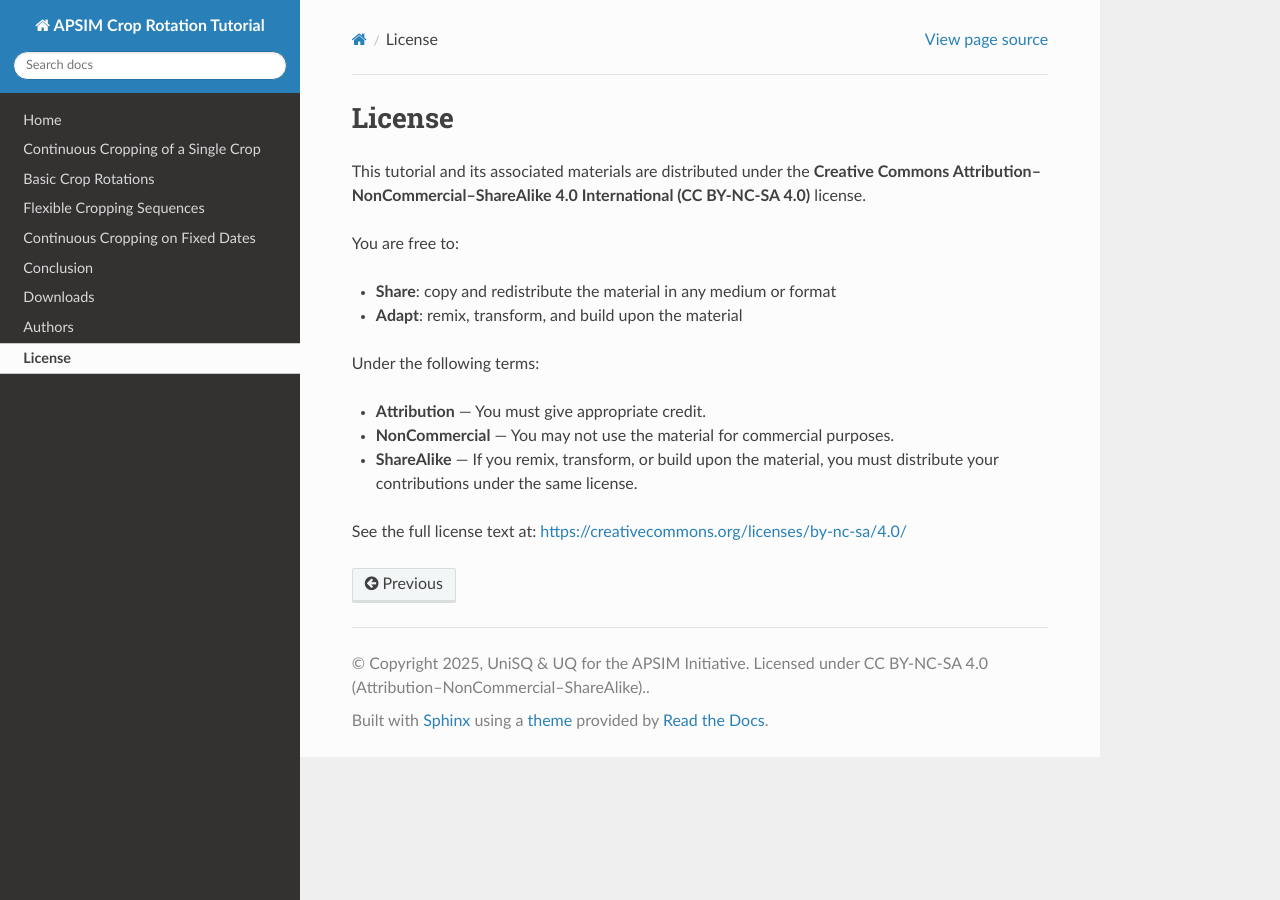
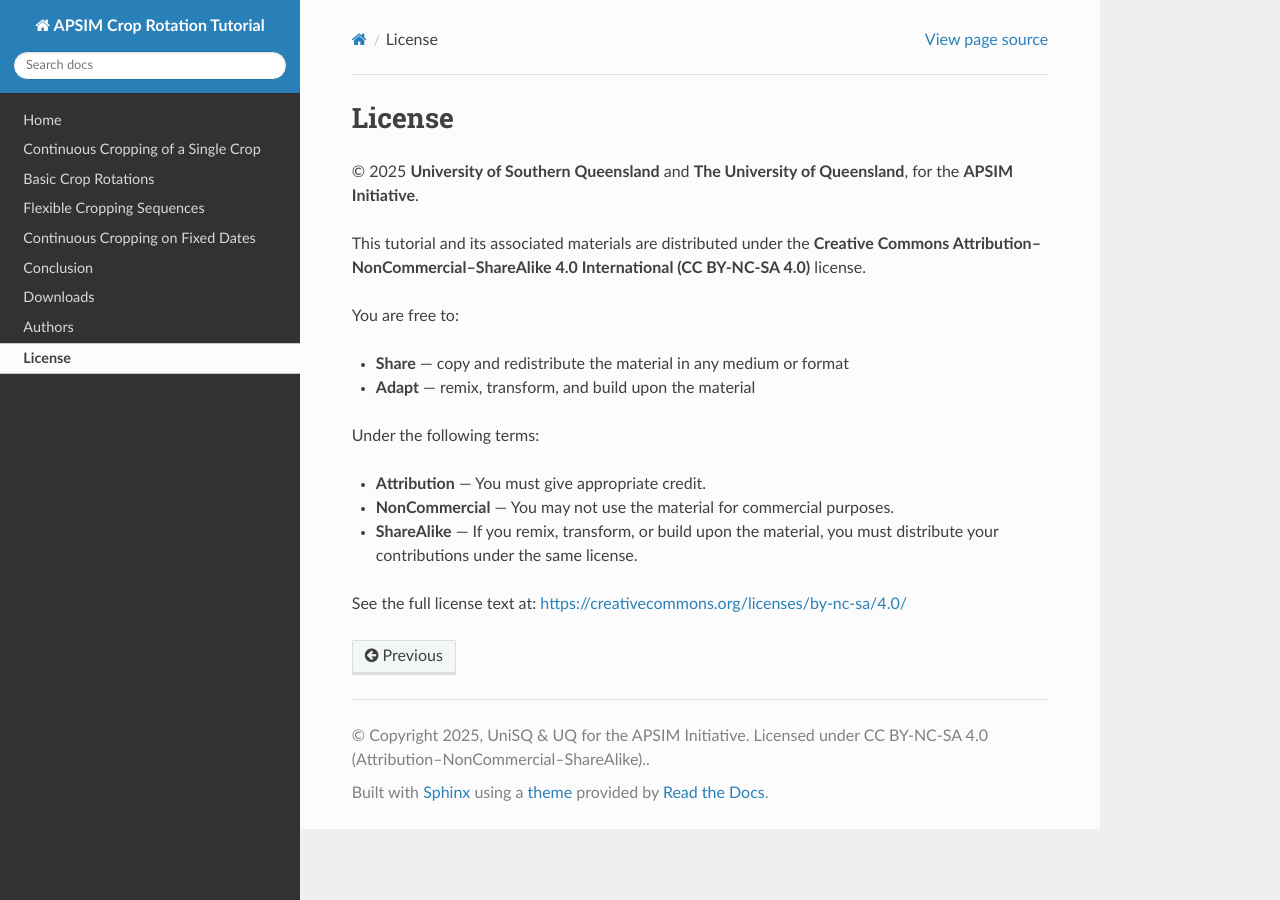
Before and after one commit to ugrewer/APSIM_RotationTraining, a Sphinx documentation site: the page built from docs/license.rst, in a window 1280 px wide. Built offline with Sphinx 7.4.7 and the Read the Docs theme 3.1.0, drawn with Linux system fonts in a browser that asks for light colours.

Commit message:
added license holder

```diff
--- a/docs/license.rst
+++ b/docs/license.rst
@@ -1,13 +1,15 @@
 License
 =======
+
+© 2025 **University of Southern Queensland** and **The University of Queensland**, for the **APSIM Initiative**.
 
 This tutorial and its associated materials are distributed under the
 **Creative Commons Attribution–NonCommercial–ShareAlike 4.0 International (CC BY-NC-SA 4.0)** license.
 
 You are free to:
 
-- **Share**:        copy and redistribute the material in any medium or format
-- **Adapt**:        remix, transform, and build upon the material
+- **Share** — copy and redistribute the material in any medium or format
+- **Adapt** — remix, transform, and build upon the material
 
 Under the following terms:
 
```
